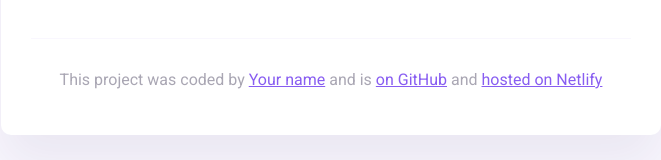
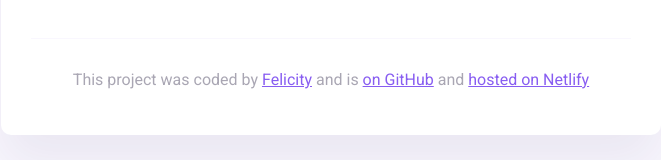
Before and after one commit to FelicityNyoni/Homework-project, a plain HTML site: page index (2).html in a window 1280 px wide. Shown: the part 325-485 px from the top of the page, without its empty margins (309-970 px from the left). Drawn offline with nearby package versions, Linux system fonts and the light colour scheme.

Commit message:
Added my name

```diff
--- a/index (2).html
+++ b/index (2).html
@@ -47,7 +47,7 @@
       <footer>
         <p>
           This project was coded by
-          <a href="#" target="_blank">Your name</a> and is
+          <a href="#" target="_blank">Felicity</a> and is
           <a href="#" target="_blank"> on GitHub</a> and
           <a href="#" target="_blank">hosted on Netlify</a>
         </p>
```
